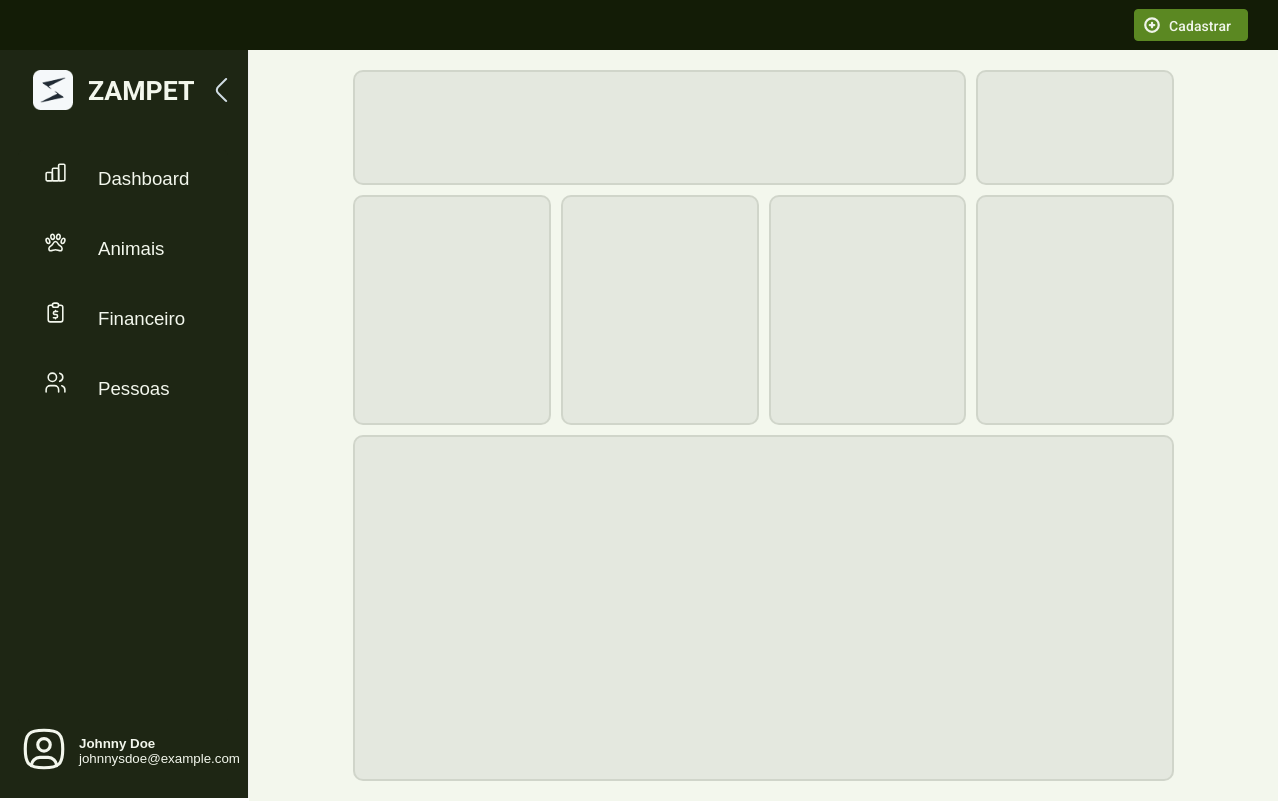
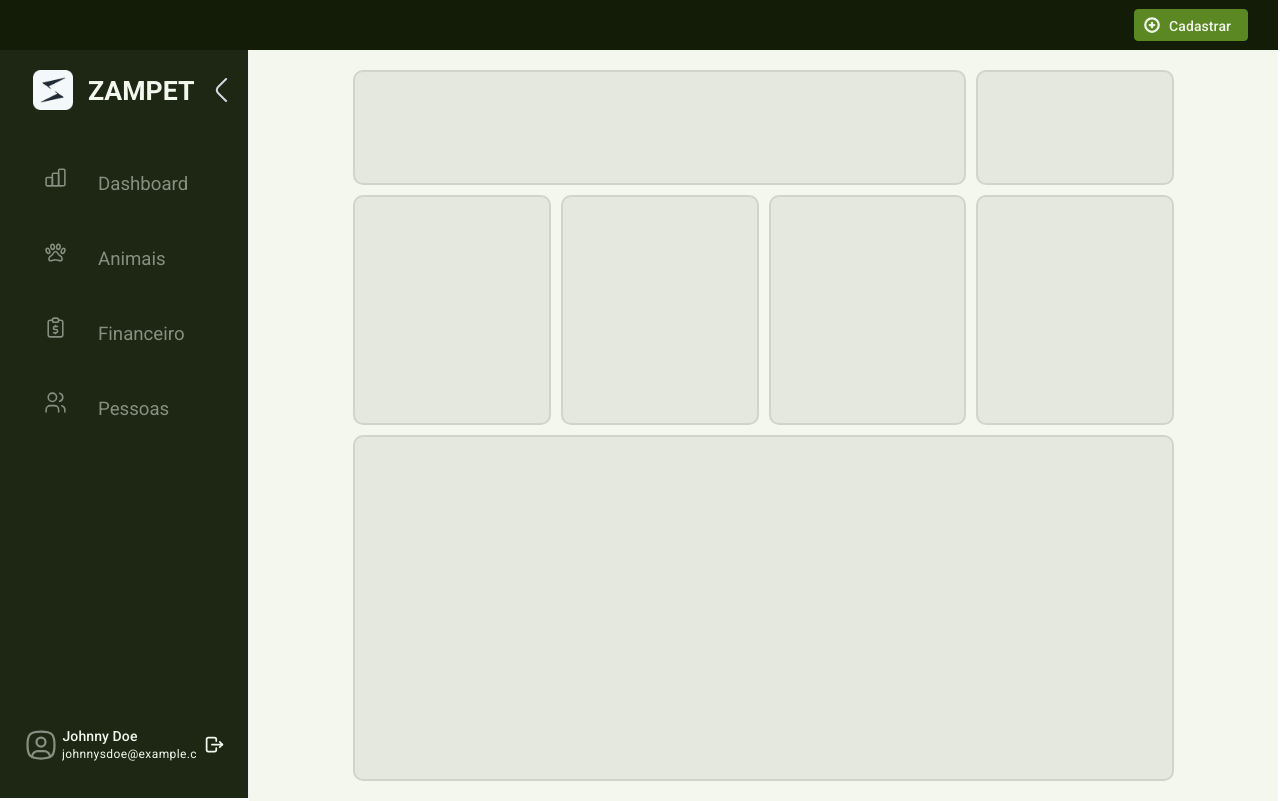
Before and after one commit to amigosdosanimais/.github, a Next.js app: page / in a window 1280 px wide. Built offline with nearby package versions, Linux system fonts and the light colour scheme.

Commit message:
Update Sidebar

```diff
--- a/src/components/sidebar/sidebar.jsx
+++ b/src/components/sidebar/sidebar.jsx
@@ -32,11 +32,12 @@ export default function SidebarComponent(){
                         </div>
                         }
                     </Menu>
-                    <Menu className={styles.menu}>
-                        <MenuItem className={styles.menuitem} rootStyles={{[`.${menuClasses.button}`]:{'&:hover': {
-                                backgroundColor: '#293020 !important'}}}}>
-                            <picture className={styles.menuimage}>
-                                <svg role="graphics-symbol" xmlns="http://www.w3.org/2000/svg" width="25" height="25" viewBox="0 0 24 24" strokeWidth="1.5" stroke="#F3F7ED" fill="none" strokeLinecap="round" strokeLinejoin="round">
+                    <Menu className={ collapsed? styles.menuCollapse: styles.menu}>
+
+                        <MenuItem className={ collapsed?styles.menuitemCollapse: styles.menuitem} rootStyles={{[`.${menuClasses.button}`]:{'&:hover': {backgroundColor: '#293020 !important', borderRadius:"6px", color:"#F3F7ED", stroke:"#F3F7ED"}}}}>
+
+                                <picture className={collapsed?styles.menuimageCollapse: styles.menuimage}>
+                                    <svg role="graphics-symbol" xmlns="http://www.w3.org/2000/svg" width="25" height="25" viewBox="0 0 24 24" strokeWidth="1.5" stroke="#888e80" fill="none" strokeLinecap="round" strokeLinejoin="round">
                                     <path stroke="none" d="M0 0h24v24H0z" fill="none"/>
                                     <path d="M3 12m0 1a1 1 0 0 1 1 -1h4a1 1 0 0 1 1 1v6a1 1 0 0 1 -1 1h-4a1 1 0 0 1 -1 -1z" />
                                     <path d="M9 8m0 1a1 1 0 0 1 1 -1h4a1 1 0 0 1 1 1v10a1 1 0 0 1 -1 1h-4a1 1 0 0 1 -1 -1z" />
@@ -44,12 +45,11 @@ export default function SidebarComponent(){
                                     <path d="M4 20l14 0" />
                                     </svg>
                                 </picture>
-                            <p>Dashboard</p>
+                                {collapsed? <></> :<p>Dashboard</p>}
                         </MenuItem>
-                        <MenuItem className={styles.menuitem} rootStyles={{[`.${menuClasses.button}`]: {'&:hover': {
-                                backgroundColor: '#293020 !important',},},}}>
-                            <picture className={styles.menuimage}>
-                                <svg role="graphics-symbol" xmlns="http://www.w3.org/2000/svg"  width="25" height="25" viewBox="0 0 24 24" strokeWidth="1.5" stroke="#F3F7ED" fill="none" strokeLinecap="round" strokeLinejoin="round">
+                        <MenuItem className={collapsed?styles.menuitemCollapse: styles.menuitem} rootStyles={{[`.${menuClasses.button}`]: {'&:hover': {backgroundColor: '#293020 !important', borderRadius:"6px", color:"#F3F7ED"},},}}>
+                            <picture className={collapsed?styles.menuimageCollapse: styles.menuimage}>
+                                <svg role="graphics-symbol" xmlns="http://www.w3.org/2000/svg"  width="25" height="25" viewBox="0 0 24 24" strokeWidth="1.5" stroke="#888e80" fill="none" strokeLinecap="round" strokeLinejoin="round">
                                 <path stroke="none" d="M0 0h24v24H0z" fill="none"/>
                                 <path d="M14.7 13.5c-1.1 -2 -1.441 -2.5 -2.7 -2.5c-1.259 0 -1.736 .755 -2.836 2.747c-.942 1.703 -2.846 1.845 -3.321 3.291c-.097 .265 -.145 .677 -.143 .962c0 1.176 .787 2 1.8 2c1.259 0 3 -1 4.5 -1s3.241 1 4.5 1c1.013 0 1.8 -.823 1.8 -2c0 -.285 -.049 -.697 -.146 -.962c-.475 -1.451 -2.512 -1.835 -3.454 -3.538z" />
                                 <path d="M20.188 8.082a1.039 1.039 0 0 0 -.406 -.082h-.015c-.735 .012 -1.56 .75 -1.993 1.866c-.519 1.335 -.28 2.7 .538 3.052c.129 .055 .267 .082 .406 .082c.739 0 1.575 -.742 2.011 -1.866c.516 -1.335 .273 -2.7 -.54 -3.052z" />
@@ -58,12 +58,12 @@ export default function SidebarComponent(){
                                 <path d="M5.69 12.918c.816 -.352 1.054 -1.719 .536 -3.052c-.436 -1.124 -1.271 -1.866 -2.009 -1.866c-.14 0 -.277 .027 -.407 .082c-.816 .352 -1.054 1.719 -.536 3.052c.436 1.124 1.271 1.866 2.009 1.866c.14 0 .277 -.027 .407 -.082z" />
                                 </svg>
                             </picture>
-                            <p>Animais</p>
+                            {collapsed? <></> :<p>Animais</p>}
                         </MenuItem>
-                        <MenuItem className={styles.menuitem} rootStyles={{[`.${menuClasses.button}`]: {'&:hover': {
-                                backgroundColor: '#293020 !important',},},}}>
-                            <picture className={styles.menuimage}>
-                                <svg role="graphics-symbol" xmlns="http://www.w3.org/2000/svg"  width="25" height="25" viewBox="0 0 24 24" strokeWidth="1.5" stroke="#F3F7ED" fill="none" strokeLinecap="round" strokeLinejoin="round">
+                        <MenuItem className={ collapsed?styles.menuitemCollapse: styles.menuitem} rootStyles={{[`.${menuClasses.button}`]:{'&:hover': {backgroundColor: '#293020 !important', borderRadius:"6px", color:"#F3F7ED"}}}}>
+
+                                <picture className={collapsed?styles.menuimageCollapse: styles.menuimage}>
+                                    <svg role="graphics-symbol" xmlns="http://www.w3.org/2000/svg"  width="25" height="25" viewBox="0 0 24 24" strokeWidth="1.5" stroke="#888e80" fill="none" strokeLinecap="round" strokeLinejoin="round">
                                     <path stroke="none" d="M0 0h24v24H0z" fill="none"/>
                                     <path d="M9 5h-2a2 2 0 0 0 -2 2v12a2 2 0 0 0 2 2h10a2 2 0 0 0 2 -2v-12a2 2 0 0 0 -2 -2h-2" />
                                     <path d="M9 3m0 2a2 2 0 0 1 2 -2h2a2 2 0 0 1 2 2v0a2 2 0 0 1 -2 2h-2a2 2 0 0 1 -2 -2z" />
@@ -71,12 +71,12 @@ export default function SidebarComponent(){
                                     <path d="M12 17v1m0 -8v1" />
                                     </svg>
                                 </picture>
-                            <p>Financeiro</p>
+                                {collapsed? <></> :<p>Financeiro</p>}
                         </MenuItem>
-                        <MenuItem className={styles.menuitem} rootStyles={{[`.${menuClasses.button}`]: {'&:hover': {
-                                backgroundColor: '#293020 !important',},},}}>
-                            <picture className={styles.menuimage}>
-                                <svg role="graphics-symbol" xmlns="http://www.w3.org/2000/svg" width="25" height="25" viewBox="0 0 24 24" strokeWidth="1.5" stroke="#F3F7ED" fill="none" strokeLinecap="round" strokeLinejoin="round">
+                        <MenuItem className={ collapsed?styles.menuitemCollapse: styles.menuitem} rootStyles={{[`.${menuClasses.button}`]:{'&:hover': {backgroundColor: '#293020 !important', borderRadius:"6px", color:"#F3F7ED"}}}}>
+
+                                <picture className={collapsed?styles.menuimageCollapse: styles.menuimage}>
+                                    <svg role="graphics-symbol" xmlns="http://www.w3.org/2000/svg" width="25" height="25" viewBox="0 0 24 24" strokeWidth="1.5" stroke="#888e80" fill="none" strokeLinecap="round" strokeLinejoin="round">
                                     <path stroke="none" d="M0 0h24v24H0z" fill="none"/>
                                     <path d="M9 7m-4 0a4 4 0 1 0 8 0a4 4 0 1 0 -8 0" />
                                     <path d="M3 21v-2a4 4 0 0 1 4 -4h4a4 4 0 0 1 4 4v2" />
@@ -84,23 +84,32 @@ export default function SidebarComponent(){
                                     <path d="M21 21v-2a4 4 0 0 0 -3 -3.85" />
                                     </svg>
                                 </picture>
-                            <p>Pessoas</p>
+                                {collapsed? <></> :<p>Pessoas</p>}
                         </MenuItem>
                     </Menu>
                     <Menu className={styles.footer}>
                         <div className={styles.profile}>
                             <picture className={styles.imguser}>
-                            <svg role="graphics-symbol" xmlns="http://www.w3.org/2000/svg"  width="50" height="50" viewBox="0 0 24 24" strokeWidth="1.5" stroke="#F3F7ED" fill="none" strokeLinecap="round" strokeLinejoin="round">
+                            <svg role="graphics-symbol" xmlns="http://www.w3.org/2000/svg"  width="36" height="36" viewBox="0 0 24 24" strokeWidth="1.5" stroke="#888e80" fill="none" strokeLinecap="round" strokeLinejoin="round">
                             <path stroke="none" d="M0 0h24v24H0z" fill="none"/>
                             <path d="M12 13a3 3 0 1 0 0 -6a3 3 0 0 0 0 6z" />
                             <path d="M12 3c7.2 0 9 1.8 9 9s-1.8 9 -9 9s-9 -1.8 -9 -9s1.8 -9 9 -9z" />
                             <path d="M6 20.05v-.05a4 4 0 0 1 4 -4h4a4 4 0 0 1 4 4v.05" />
                             </svg>
+
                             </picture>
-                            <div>
+                            {collapsed?<></>: <div className={styles.contact}>
                                 <h1>Johnny Doe</h1>
                                 <p>johnnysdoe@example.com</p>
-                            </div>
+                            </div>}
+                            {collapsed?<></>: <picture >
+                                <svg className={styles.imglogout} role="graphics-symbol" xmlns="http://www.w3.org/2000/svg"  width="25" height="21" viewBox="0 0 24 24" strokeWidth="2" stroke="#F3F7ED" fill="none" strokeLinecap="round" strokeLinejoin="round">
+                                <path stroke="none" d="M0 0h24v24H0z" fill="none"/>
+                                <path d="M14 8v-2a2 2 0 0 0 -2 -2h-7a2 2 0 0 0 -2 2v12a2 2 0 0 0 2 2h7a2 2 0 0 0 2 -2v-2" />
+                                <path d="M9 12h12l-3 -3" />
+                                <path d="M18 15l3 -3" />
+                                </svg>
+                            </picture>}
                         </div>
                     </Menu>
                 </div>
--- a/src/components/sidebar/sidebar.module.css
+++ b/src/components/sidebar/sidebar.module.css
@@ -84,20 +84,37 @@
   border: 0;
   grid-row: 2/3;
   width: 210px;
-  margin: left;
-  margin-left: 20px;
+  margin: auto;
+  margin-top: 5px;
+}
+
+.menuCollapse{
+  background-color: #1e2614;
+  height: calc(100%-30px);
+  border: 0;
+  grid-row: 2/3;
+  width: 63px;
+  margin: 10px;
+  margin-top: 25px;
+}
+
+.menuitem{
+  color: #888e80;
+  font-family: 'Roboto', sans-serif;
+  font-size: 14pt;
   border-radius: 5px;
+  margin-bottom: 25px;
 }
-.menuitem{
-  color: #F3F7ED;
-  font-family: Arial, Helvetica, sans-serif;
-  font-size: 14pt;
-  margin-bottom: 20px;
-
+.menuitemCollapse{
+  color: #888e80;
+  border-radius: 5px;
+  width: 20px;
+  margin: auto;
+  margin-bottom: 25px;
 }
 .menuitem p{
   display: inline;
-  margin-bottom: 25px;
+  margin-bottom: 20px;
 }
 .menuimage{
   height: 20px;
@@ -105,6 +122,12 @@
   margin-left: 5px;
   margin-right: 30px;
   display: inline;
+  padding-top: 10px;
+}
+.menuimageCollapse{
+  height: 20px;
+  width: 20px;
+  margin:auto;
 }
 
 
@@ -112,24 +135,57 @@
 .profile{
   display: flex;
   align-items: center;
-  color: #F3F7ED;
-  font-family: Arial, Helvetica, sans-serif;
-  background-color: #1e2614;
+  width: 210px;
+  height: 36px;
 
+  margin: auto;
 }
 
-.profile h1, .profile p{
-  margin:0;
-  margin-left: 7px;
-  padding: 0;
-  font-size: 10pt;
+.contact{
+  display: flex;
+  align-items: center;
+
+  width: 134px;
+  height: 36px;
+  flex-direction: column;
+  align-items: flex-start;
+  overflow: hidden;
+  white-space: nowrap;
+  text-overflow:  ellipsis;
+}
+
+.profile h1{
+  width: 76px;
+  height: 20px;
+  font-family: 'Roboto', sans-serif;
+  font-weight: 500;
+  font-size: 14px;
+  line-height: 20px;
+  letter-spacing: 0.1px;
+  text-align: center;
+  color: #F3F7ED;
+  margin: 0;
 }
 .profile p{
-  margin-bottom: 20px;
+  width: 134;
+  height: 16;
+  font-family: 'Roboto', sans-serif;
+  font-weight: 400;
+  font-size: 12px;
+  line-height: 16px;
+  letter-spacing: 0.4px;
+  text-align: center;
+  color: #F3F7ED;
+  margin: 0;
 }
 
 .imguser{
-  margin: 0px 3px 20px 21px;
+  margin: 0px 3px 0px 5px;
+  padding-top: 5px;
+}
+.imglogout{
+  margin-left: 6px;
+  margin-top: 4px;
 }
 .footer{
   grid-row: 3/4;
```
Lines whose indentation alone changed are shown as unchanged.
